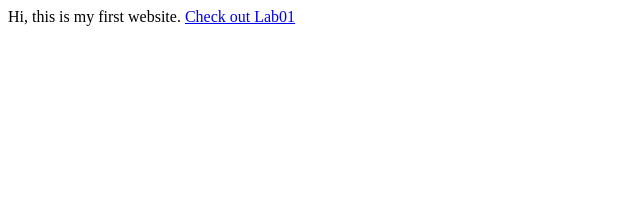
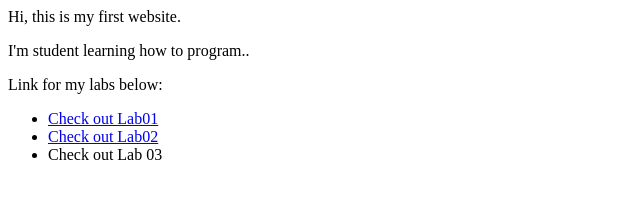
Before and after one commit to Nalexie/comp1537, a plain HTML site: page index.html in a window 1280 px wide. Shown: the whole page, without its empty margins (0-640 px from the left). Drawn offline with Linux system fonts and the light colour scheme.

Commit message:
Add files via upload

```diff
--- a/index.html
+++ b/index.html
@@ -1,12 +1,34 @@
 <html>
-    <head>
-        <title>Home</title>
-    </head>
-    <body>
-        Hi, this is my first website.
-    </body>
-            <a
-                href="lab1.html" >
+
+<head></head>
+
+<title>Welcome to Lexie's Home Page!</title>
+
+<body>
+
+    <p> Hi, this is my first website. </p>
+    <p> I'm student learning how to program.. </p>
+    <p>Link for my labs below:</p>
+    <ul>
+        <li>
+            <a href="lab1.html">
                 Check out Lab01
             </a>
-</html
+        </li>
+
+        <li>
+            <a href="lab2.html">Check out Lab02</a>
+
+            </a>
+        </li>
+
+        <li>
+            <a href="lab3.html"></a>
+                Check out Lab 03
+
+            </a>
+        </li>
+    </ul>
+</body>
+
+</html>
```
